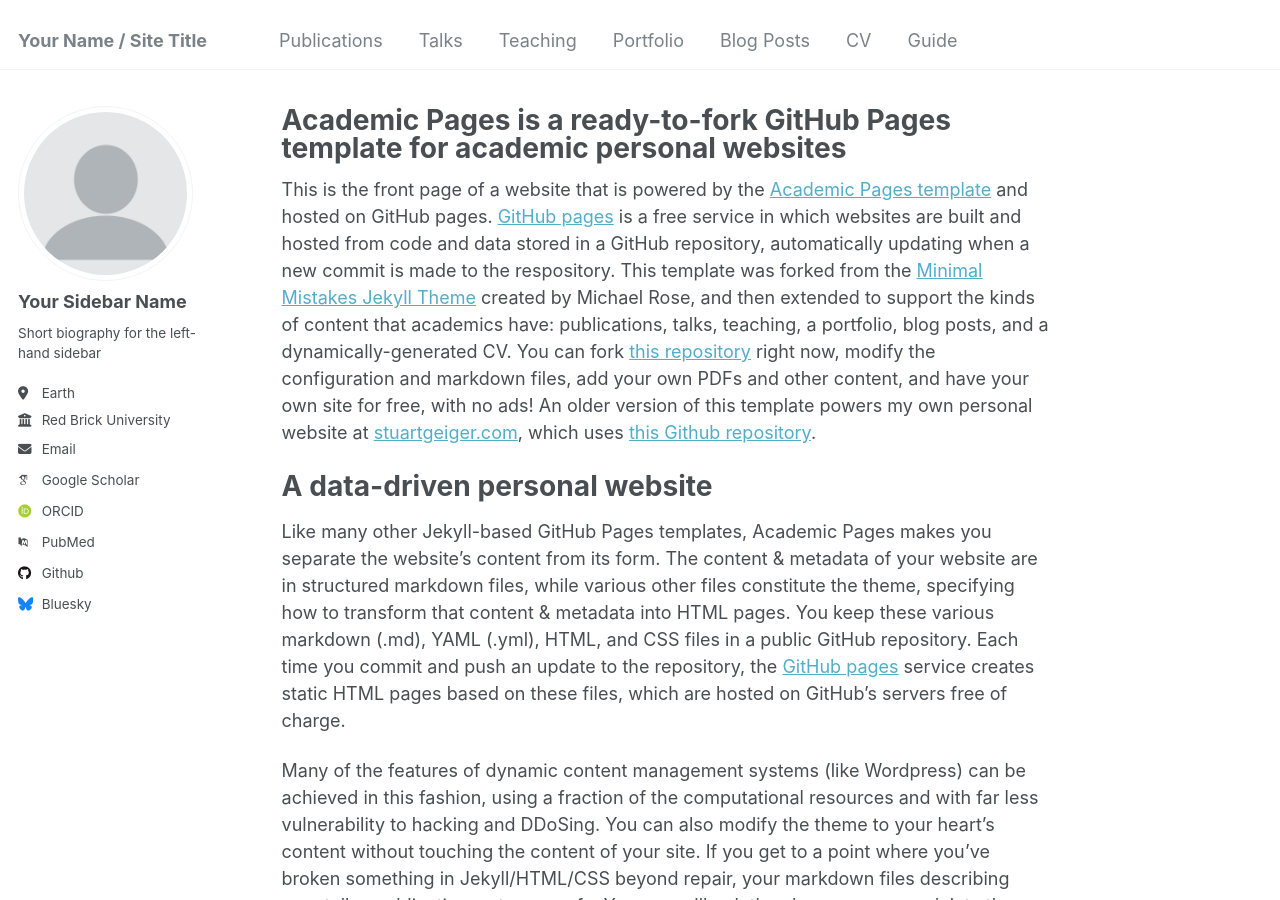
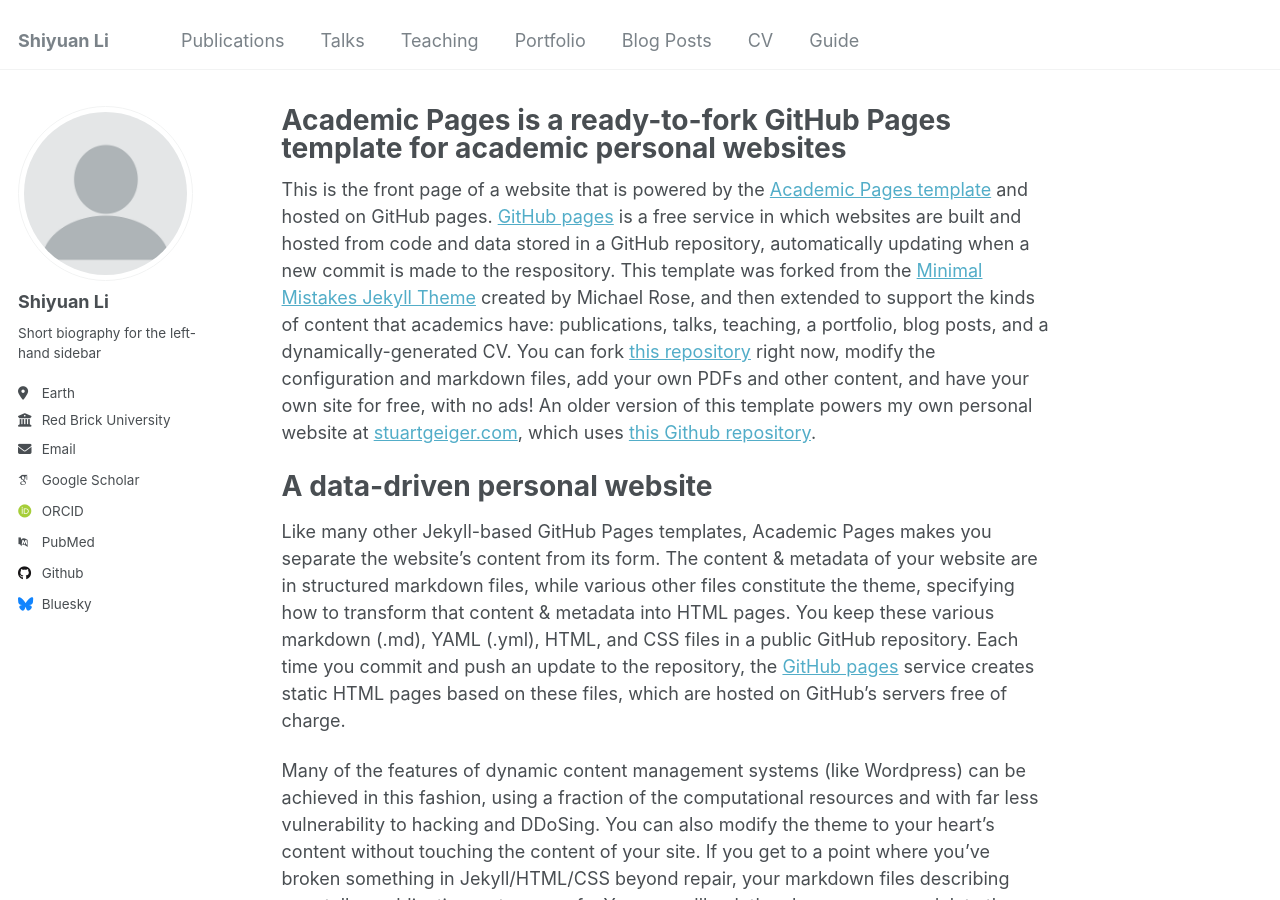
Before and after one commit to ShiyuanLi1/shiyuanli1.github.io, a Jekyll site: the page built from _pages/about.md, in a window 1280 px wide and 900 px high. Built offline with Jekyll 4.4.1, drawn with Linux system fonts in a browser that asks for light colours; some web fonts are replaced.

Commit message:
Update _config.yml

```diff
--- a/_config.yml
+++ b/_config.yml
@@ -8,7 +8,7 @@
 
 # Basic Site Settings
 locale                   : "en-US"
-title                    : "Your Name / Site Title"
+title                    : "Shiyuan Li"
 title_separator          : "-"
 name                     : &name "Your Name"
 description              : &description "personal description"
@@ -22,13 +22,13 @@ repository               : "academicpages/academicpages.github.io"
 author:
   # Biographic information
   avatar           : "profile.png"
-  name             : "Your Sidebar Name"
+  name             : "Shiyuan Li"
   pronouns         : # example: "she/her"
   bio              : "Short biography for the left-hand sidebar"
   location         : "Earth"
   employer         : "Red Brick University"
   uri              : # URL
-  email            : "none@example.org"
+  email            : "shiyuan.li@kuleuven.be"
 
   # Academic websites
   arxiv            : # URL - Update with the correct link to your profile
```
